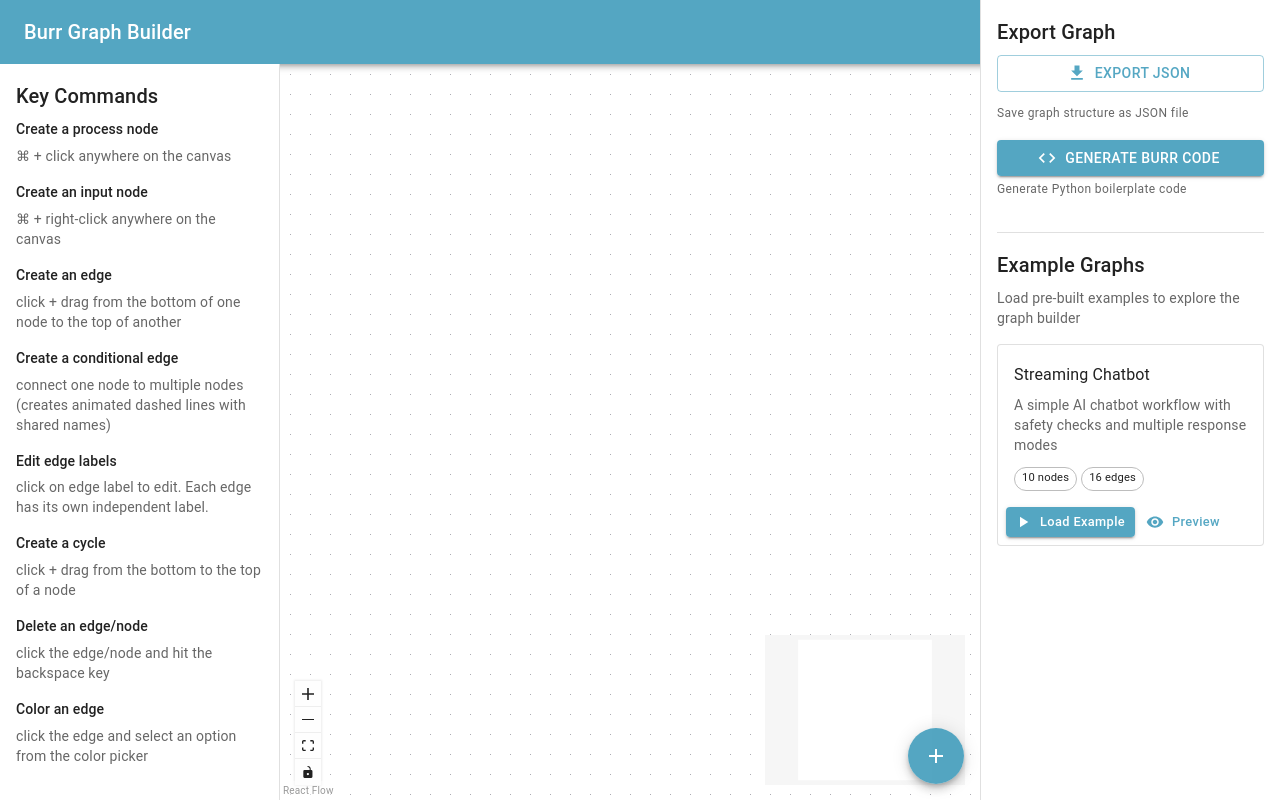
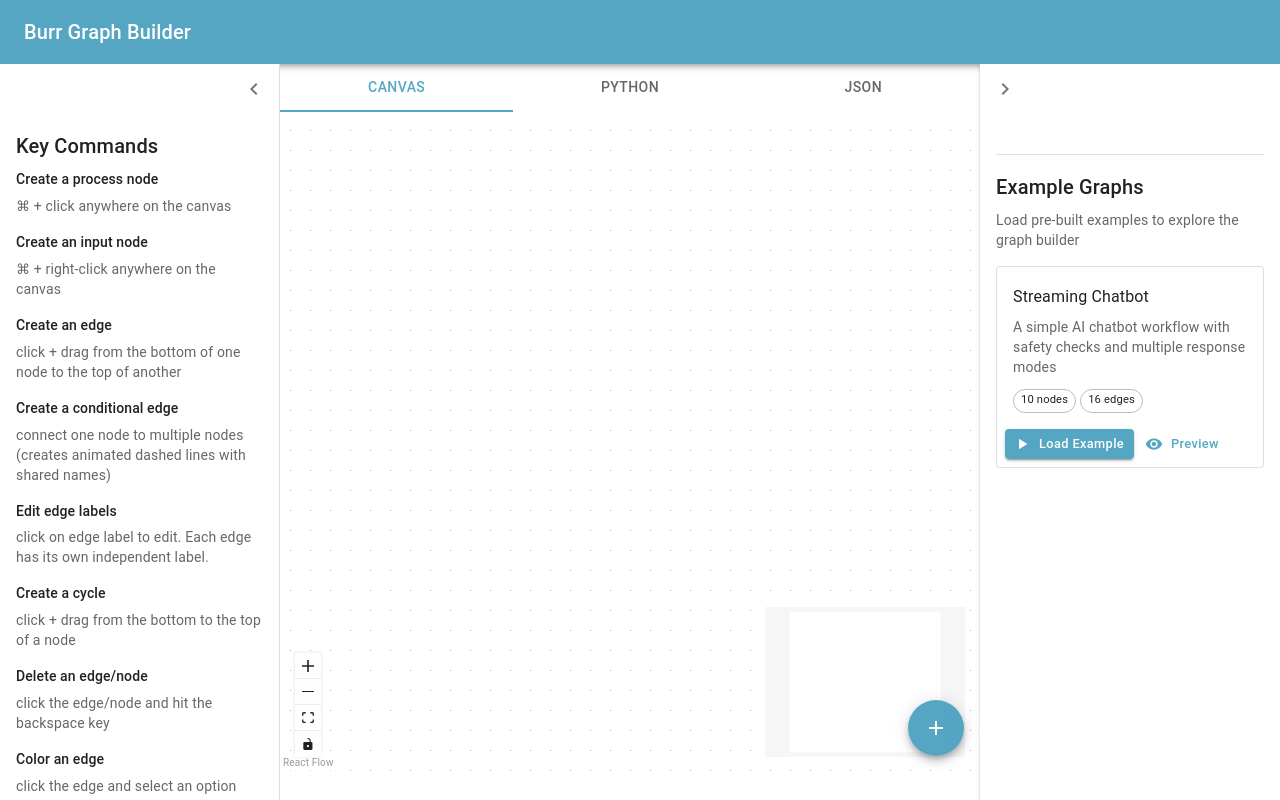
Before and after one commit to jaeyow/burr_graph_builder, a React (Create React App) app: page / in a window 1280 px wide. Built offline with nearby package versions, Linux system fonts and the light colour scheme.

Commit message:
misc formatting updates

```diff
--- a/package.json
+++ b/package.json
@@ -12,6 +12,7 @@
     "@types/react": "^18.2.38",
     "@types/react-dom": "^18.2.17",
     "@xyflow/react": "^12.0.0",
+    "prism-react-renderer": "^2.4.1",
     "react": "^18.2.0",
     "react-dom": "^18.2.0",
     "react-scripts": "5.0.1",
@@ -43,6 +44,7 @@
     ]
   },
   "devDependencies": {
+    "@types/prismjs": "^1.26.5",
     "@types/react": "^18.2.38",
     "@types/react-dom": "^18.2.17"
   }
--- a/src/components/GraphBuilder.tsx
+++ b/src/components/GraphBuilder.tsx
@@ -1,3 +1,4 @@
+// Add Prism namespace for types
 import React, { useState, useCallback, useEffect } from 'react';
 import {
   ReactFlow,
@@ -33,15 +34,22 @@
   MenuItem,
   Popover,
   Grid,
+  Tabs,
+  Tab,
+  IconButton,
 } from '@mui/material';
+// MonacoEditor import removed; now using prism-react-renderer for code highlighting
+import { Highlight } from 'prism-react-renderer';
+import theme from '../themes/dark';
 import {
   Add as AddIcon,
   AccountTree as TreeIcon,
   Settings as SettingsIcon,
   Warning as WarningIcon,
   Help as HelpIcon,
-  Download as DownloadIcon,
-  Code as CodeIcon,
+  ChevronLeft as ChevronLeftIcon,
+  ChevronRight as ChevronRightIcon,
+  ContentCopy as ContentCopyIcon,
 } from '@mui/icons-material';
 
 import '@xyflow/react/dist/style.css';
@@ -100,6 +108,8 @@
 }
 
 const GraphBuilder: React.FC = () => {
+  const [leftOpen, setLeftOpen] = useState(true);
+  const [rightOpen, setRightOpen] = useState(true);
   const [nodes, setNodes, onNodesChange] = useNodesState(initialNodes);
   const [edges, setEdges, onEdgesChange] = useEdgesState(initialEdges);
   const [reactFlowInstance, setReactFlowInstance] = useState<ReactFlowInstance | null>(null);
@@ -116,6 +126,8 @@
     nodeType: 'process',
     icon: 'settings',
   });
+  const [tabIndex, setTabIndex] = useState(0);
+  const [copied, setCopied] = useState<'python' | 'json' | null>(null);
 
   const edgeColors = ['#429dbce6', '#ef4444', '#10b981', '#f59e0b', '#8b5cf6', '#ec4899', '#6b7280'];
 
@@ -413,17 +425,10 @@
     });
   }, [nodeDialogData, setNodes, nodes.length, handleDeleteNode, handleLabelChange]);
 
-  // Export functions
-  const handleExportJSON = useCallback(() => {
-    const graphData = GraphExporter.exportToJSON(nodes, edges);
-    GraphExporter.downloadJSON(graphData);
-  }, [nodes, edges]);
-
-  const handleExportPython = useCallback(() => {
+  // Generate code for tabs
   const graphData = GraphExporter.exportToJSON(nodes, edges);
   const pythonCode = BurrGraphCodeGenerator.generatePythonCode(graphData);
-    BurrGraphCodeGenerator.downloadPythonCode(pythonCode);
-  }, [nodes, edges]);
+  const jsonCode = JSON.stringify(graphData, null, 2);
 
   // Example loading functions
   const hasExistingContent = nodes.length > 0 || edges.length > 0;
@@ -485,21 +490,32 @@
   }, []);
 
   return (
-    <Box sx={{ display: 'flex', height: '100%', marginRight: `${rightDrawerWidth}px` }}>
+    <Box sx={{ display: 'flex', height: 'calc(100vh - 32px)', mb: 4 }}>
       {/* Side drawer with instructions */}
       <Drawer
         variant="permanent"
         sx={{
-          width: drawerWidth,
+          width: leftOpen ? drawerWidth : 48,
           flexShrink: 0,
+          height: 'calc(100vh - 32px)',
+          transition: 'width 0.2s',
           '& .MuiDrawer-paper': {
-            width: drawerWidth,
+            width: leftOpen ? drawerWidth : 48,
             boxSizing: 'border-box',
             position: 'relative',
+            height: 'calc(100vh - 32px)',
+            transition: 'width 0.2s',
+            overflowX: 'hidden',
           },
         }}
       >
-        <Box sx={{ p: 2 }}>
+        <Box sx={{ display: 'flex', alignItems: 'center', justifyContent: leftOpen ? 'flex-end' : 'center', p: 1 }}>
+          <IconButton onClick={() => setLeftOpen(!leftOpen)} size="small">
+            {leftOpen ? <ChevronLeftIcon /> : <ChevronRightIcon />}
+          </IconButton>
+        </Box>
+        {leftOpen && (
+          <Box sx={{ p: 2, height: '100%', overflow: 'auto' }}>
           <Typography variant="h6" gutterBottom>
             Key Commands
           </Typography>
@@ -511,7 +527,6 @@
               ⌘ + click anywhere on the canvas
             </Typography>
           </Box>
-
           <Box sx={{ mb: 2 }}>
             <Typography variant="subtitle2" gutterBottom>
               Create an input node
@@ -520,7 +535,6 @@
               ⌘ + right-click anywhere on the canvas
             </Typography>
           </Box>
-
           <Box sx={{ mb: 2 }}>
             <Typography variant="subtitle2" gutterBottom>
               Create an edge
@@ -529,7 +543,6 @@
               click + drag from the bottom of one node to the top of another
             </Typography>
           </Box>
-
           <Box sx={{ mb: 2 }}>
             <Typography variant="subtitle2" gutterBottom>
               Create a conditional edge
@@ -538,7 +551,6 @@
               connect one node to multiple nodes (creates animated dashed lines with shared names)
             </Typography>
           </Box>
-
           <Box sx={{ mb: 2 }}>
             <Typography variant="subtitle2" gutterBottom>
               Edit edge labels
@@ -547,7 +559,6 @@
               click on edge label to edit. Each edge has its own independent label.
             </Typography>
           </Box>
-
           <Box sx={{ mb: 2 }}>
             <Typography variant="subtitle2" gutterBottom>
               Create a cycle
@@ -556,7 +567,6 @@
               click + drag from the bottom to the top of a node
             </Typography>
           </Box>
-
           <Box sx={{ mb: 2 }}>
             <Typography variant="subtitle2" gutterBottom>
               Delete an edge/node
@@ -565,7 +575,6 @@
               click the edge/node and hit the backspace key
             </Typography>
           </Box>
-
           <Box sx={{ mb: 2 }}>
             <Typography variant="subtitle2" gutterBottom>
               Color an edge
@@ -575,10 +584,29 @@
             </Typography>
           </Box>
           </Box>
+        )}
       </Drawer>
 
-      {/* Main ReactFlow area */}
-      <Box sx={{ flex: 1, position: 'relative' }}>
+      {/* Main tabbed area */}
+      <Box sx={{
+        position: 'relative',
+        display: 'flex',
+        flexDirection: 'column',
+        height: '100%',
+        flex: 1,
+        paddingBottom: '60px', // Add bottom padding to prevent clipping
+        transition: 'margin 0.2s',
+      }}>
+        <Box sx={{ pb: 1 }}>
+          <Tabs value={tabIndex} onChange={(_, v) => setTabIndex(v)} variant="fullWidth">
+            <Tab label="Canvas" value={0} />
+            <Tab label="Python" value={1} />
+            <Tab label="JSON" value={2} />
+          </Tabs>
+        </Box>
+        <Box sx={{ flex: 1, minHeight: 0, position: 'relative' }}>
+          {tabIndex === 0 && (
+            <Box sx={{ width: '100%', height: '100%', position: 'absolute', top: 0, left: 0, right: 0, bottom: 0 }}>
               <ReactFlow
                 nodes={nodes}
                 edges={edges}
@@ -593,7 +621,7 @@
                 nodeTypes={nodeTypes}
                 edgeTypes={edgeTypes}
                 defaultEdgeOptions={defaultEdgeOptions}
-          fitView
+                defaultViewport={{ x: 0, y: 0, zoom: 1.0 }}
                 attributionPosition="bottom-left"
                 deleteKeyCode="Backspace"
               >
@@ -601,8 +629,6 @@
                 <MiniMap />
                 <Background variant={BackgroundVariant.Dots} gap={20} size={1} />
               </ReactFlow>
-
-        {/* Add Node FAB - Keep for manual addition */}
               <Fab
                 color="primary"
                 aria-label="add node"
@@ -612,69 +638,120 @@
                 <AddIcon />
               </Fab>
             </Box>
-
-      {/* Right Sidebar */}
-      <Drawer
-        variant="permanent"
-        anchor="right"
-        sx={{
-          width: rightDrawerWidth,
-          flexShrink: 0,
-          position: 'fixed',
-          '& .MuiDrawer-paper': {
-            width: rightDrawerWidth,
+          )}
+          {tabIndex === 1 && (
+            <Box sx={{ width: '100%', height: '100%', overflow: 'auto', background: '#282a36', display: 'flex', flexDirection: 'column', position: 'relative' }}>
+    <Box sx={{ position: 'absolute', top: 8, right: 20, zIndex: 2, background: 'rgba(255,255,255,0.85)', borderRadius: 1 }}>
+      <IconButton
+        color={copied === 'python' ? 'success' : 'primary'}
+        size="small"
+        onClick={async () => {
+          await navigator.clipboard.writeText(pythonCode);
+          setCopied('python');
+          setTimeout(() => setCopied(null), 1200);
+        }}
+        aria-label="Copy Python code"
+      >
+        <ContentCopyIcon />
+      </IconButton>
+    </Box>
+              <Highlight code={pythonCode} language="python" theme={theme}>
+                {({ className, style, tokens, getLineProps, getTokenProps }: any) => (
+                  <pre
+                    className={className}
+                    style={{
+                      ...style,
+                      margin: 0,
+                      padding: 16,
+                      fontSize: 14,
+                      borderRadius: 4,
+                      height: '100%',
                       boxSizing: 'border-box',
-            top: 0,
-            height: '100vh',
-            position: 'fixed',
-            right: 0,
-          },
+                      overflow: 'auto',
                     }}
                   >
-        <Box sx={{ p: 2, overflow: 'auto' }}>
-          {/* Export Section */}
-          <Box sx={{ mb: 4 }}>
-            <Typography variant="h6" gutterBottom>
-              Export Graph
-            </Typography>
-
-            <Box sx={{ mb: 2 }}>
-              <Button
-                variant="outlined"
-                startIcon={<DownloadIcon />}
-                onClick={handleExportJSON}
-                fullWidth
-                sx={{ mb: 1 }}
+                    {tokens.map((line: any, i: number) => (
+                      <div key={i} {...getLineProps({ line, key: i })}>
+                        {line.map((token: any, key: number) => (
+                          <span key={key} {...getTokenProps({ token, key })} />
+                        ))}
+                      </div>
+                    ))}
+                    {/* Add 5 empty lines for scroll buffer */}
+                    {[...Array(5)].map((_, i) => (
+                      <div key={`empty-python-${i}`}>&nbsp;</div>
+                    ))}
+                  </pre>
+                )}
+              </Highlight>
+            </Box>
+          )}
+          {tabIndex === 2 && (
+            <Box sx={{ width: '100%', height: '100%', overflow: 'auto', background: '#282a36', display: 'flex', flexDirection: 'column', position: 'relative' }}>
+    <Box sx={{ position: 'absolute', top: 8, right: 20, zIndex: 2, background: 'rgba(255,255,255,0.85)', borderRadius: 1 }}>
+      <IconButton
+        color={copied === 'json' ? 'success' : 'primary'}
+        size="small"
+        onClick={async () => {
+          await navigator.clipboard.writeText(jsonCode);
+          setCopied('json');
+          setTimeout(() => setCopied(null), 1200);
+        }}
+        aria-label="Copy JSON code"
       >
-                Export JSON
-              </Button>
-              <Typography variant="caption" color="text.secondary">
-                Save graph structure as JSON file
-              </Typography>
+        <ContentCopyIcon />
+      </IconButton>
     </Box>
-
-            <Box sx={{ mb: 2 }}>
-              <Button
-                variant="contained"
-                startIcon={<CodeIcon />}
-                onClick={handleExportPython}
-                fullWidth
+              <Highlight code={jsonCode} language="json" theme={theme}>
+                {({ className, style, tokens, getLineProps, getTokenProps }: any) => (
+                  <pre
+                    className={className}
+                    style={{
+                      ...style,
+                      margin: 0,
+                      padding: 16,
+                      fontSize: 14,
+                      borderRadius: 4,
+                      height: '100%',
+                      boxSizing: 'border-box',
+                      overflow: 'auto',
+                    }}
                   >
-                Generate Burr Code
-              </Button>
-              <Typography variant="caption" color="text.secondary">
-                Generate Python boilerplate code
-              </Typography>
+                    {tokens.map((line: any, i: number) => (
+                      <div key={i} {...getLineProps({ line, key: i })}>
+                        {line.map((token: any, key: number) => (
+                          <span key={key} {...getTokenProps({ token, key })} />
+                        ))}
+                      </div>
+                    ))}
+                    {/* Add 5 empty lines for scroll buffer */}
+                    {[...Array(5)].map((_, i) => (
+                      <div key={`empty-json-${i}`}>&nbsp;</div>
+                    ))}
+                  </pre>
+                )}
+              </Highlight>
+            </Box>
+          )}
         </Box>
       </Box>
 
-          {/* Example Gallery */}
+      {/* Right panel: ExampleGallery only */}
+      <Box sx={{ width: rightOpen ? rightDrawerWidth : 48, height: '100%', background: '#fff', boxShadow: 2, zIndex: 10, transition: 'width 0.2s', overflowX: 'hidden' }}>
+        <Box sx={{ display: 'flex', alignItems: 'center', justifyContent: rightOpen ? 'flex-start' : 'center', p: 1 }}>
+          <IconButton onClick={() => setRightOpen(!rightOpen)} size="small">
+            {rightOpen ? <ChevronRightIcon /> : <ChevronLeftIcon />}
+          </IconButton>
+        </Box>
+        {rightOpen && (
+          <Box sx={{ p: 2, height: '100%', overflow: 'auto' }}>
             <ExampleGallery
               examples={examples}
               onLoadExample={handleLoadExample}
             />
           </Box>
-      </Drawer>
+        )}
+      </Box>
 
       {/* Add Node Dialog */}
       <Dialog open={nodeDialog} onClose={() => setNodeDialog(false)} maxWidth="sm" fullWidth>
--- /dev/null
+++ b/src/themes/dark.ts
@@ -0,0 +1,72 @@
+// Dark theme for prism-react-renderer
+const darkTheme = {
+  plain: {
+    color: "#f8f8f2",
+    backgroundColor: "#282a36"
+  },
+  styles: [
+    {
+      types: ["comment", "prolog", "doctype", "cdata"],
+      style: {
+        color: "#6272a4",
+        fontStyle: "italic" as const
+      }
+    },
+    {
+      types: ["namespace"],
+      style: {
+        opacity: 0.7
+      }
+    },
+    {
+      types: ["string", "attr-value"],
+      style: {
+        color: "#f1fa8c"
+      }
+    },
+    {
+      types: ["punctuation", "operator"],
+      style: {
+        color: "#f8f8f2"
+      }
+    },
+    {
+      types: ["entity", "url", "symbol", "number", "boolean", "variable", "constant", "property", "regex", "inserted"],
+      style: {
+        color: "#bd93f9"
+      }
+    },
+    {
+      types: ["atrule", "keyword", "attr-name", "selector"],
+      style: {
+        color: "#ff79c6"
+      }
+    },
+    {
+      types: ["function", "deleted", "tag"],
+      style: {
+        color: "#50fa7b"
+      }
+    },
+    {
+      types: ["function-variable"],
+      style: {
+        color: "#50fa7b"
+      }
+    },
+    {
+      types: ["tag", "selector", "keyword"],
+      style: {
+        color: "#ff79c6"
+      }
+    },
+    {
+      types: ["class-name"],
+      style: {
+        color: "#8be9fd"
+      }
+    }
+  ]
+};
+
+export default darkTheme;
```
Also changed, not shown: src/themes/github.ts (added, +66 -0 lines), 1 other file (tests, documents, lock files or other folders). Lines whose indentation alone changed are shown as unchanged.
